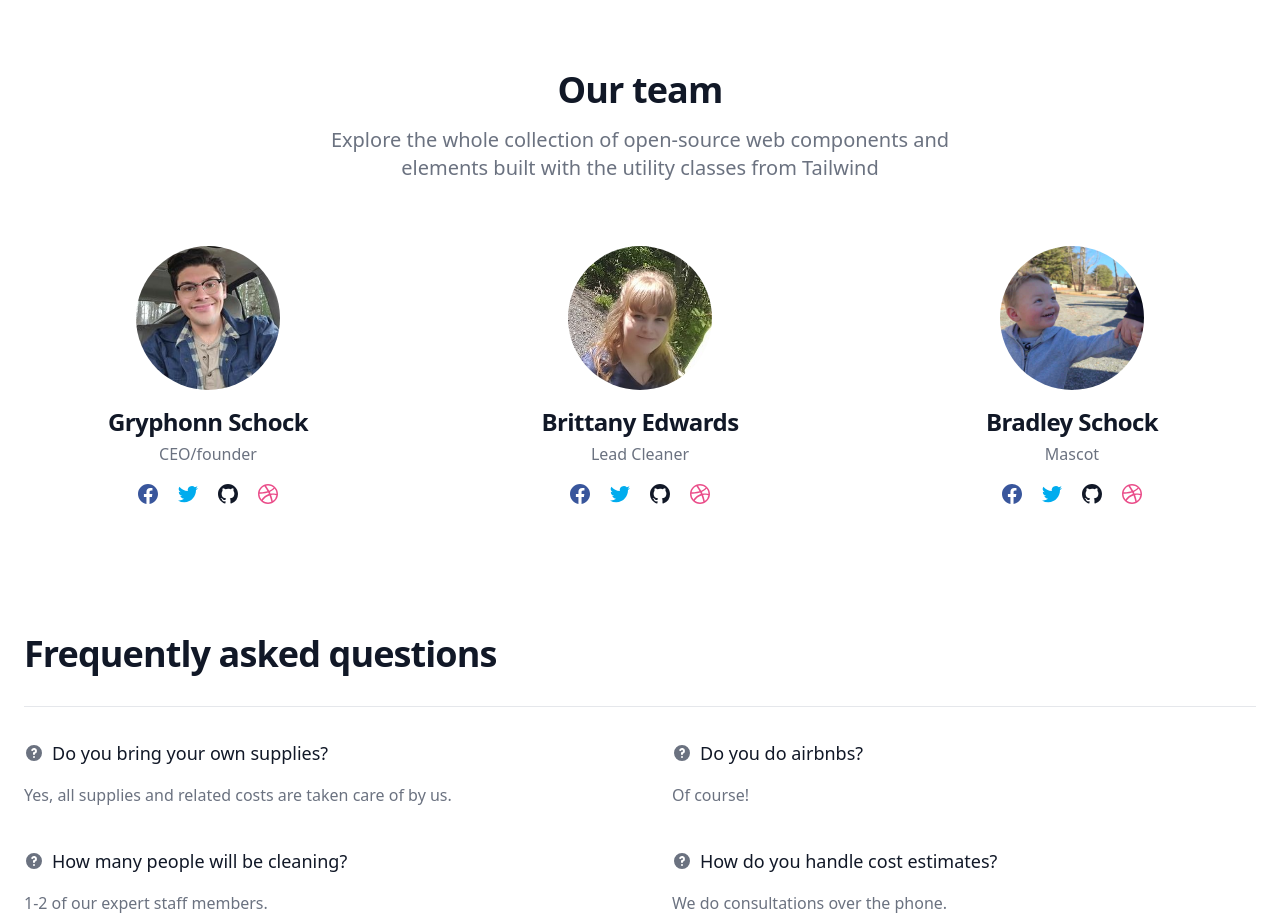
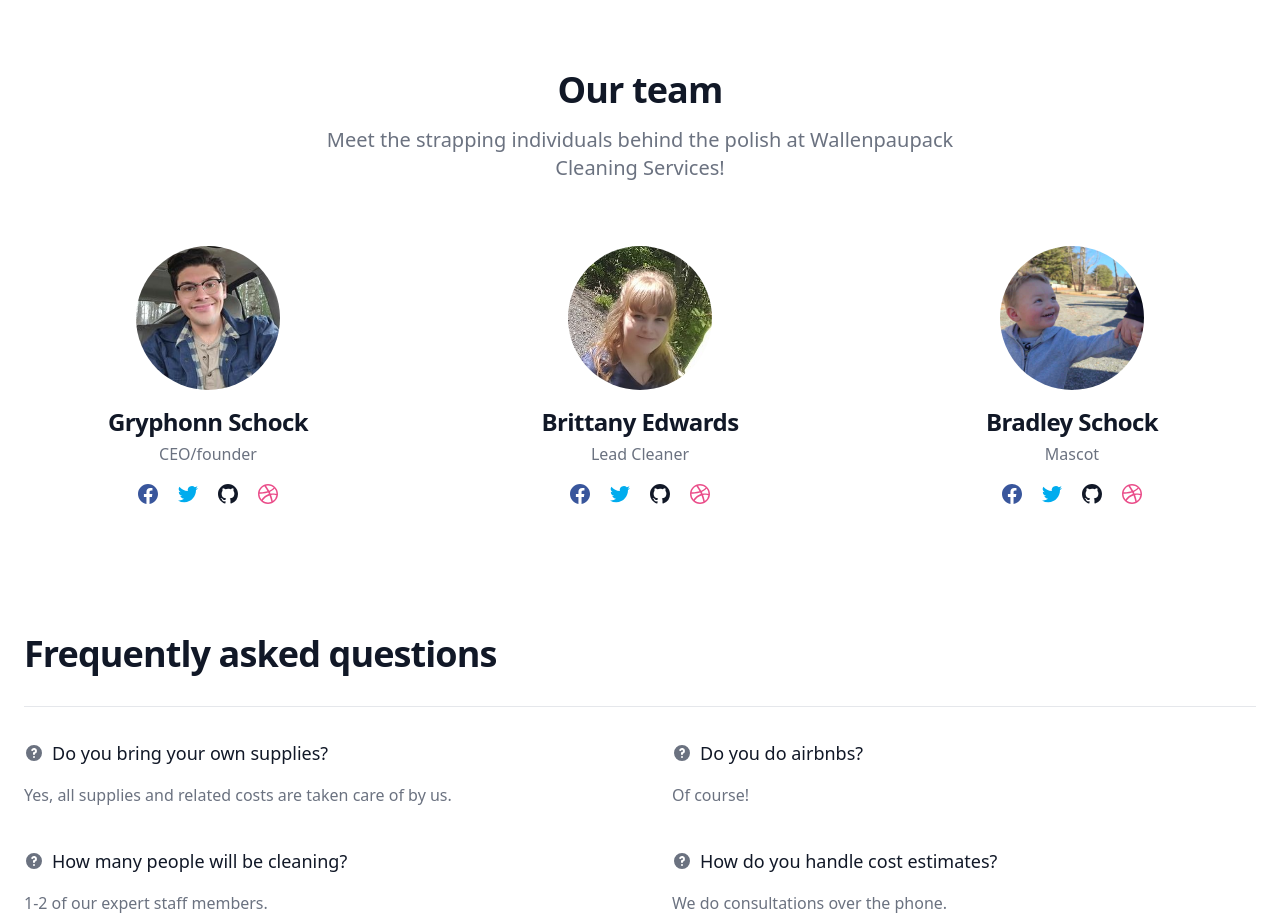
Before and after one commit to noclipping/wallenpaupackCS, a React (Vite) app: page / in a window 1280 px wide. Shown: the part 2100-3023 px from the top of the page. Built offline with nearby package versions, Linux system fonts and the light colour scheme.

Commit message:
fixed blurb

```diff
--- a/src/Team.jsx
+++ b/src/Team.jsx
@@ -10,8 +10,8 @@ export default function Team() {
             Our team
           </h2>
           <p class="font-light text-gray-500 sm:text-xl dark:text-gray-400">
-            Explore the whole collection of open-source web components and
-            elements built with the utility classes from Tailwind
+            Meet the strapping individuals behind the polish at Wallenpaupack
+            Cleaning Services!
           </p>
         </div>
         <div class="grid gap-8 lg:gap-16 sm:grid-cols-2 md:grid-cols-3 lg:grid-cols-3">
```
